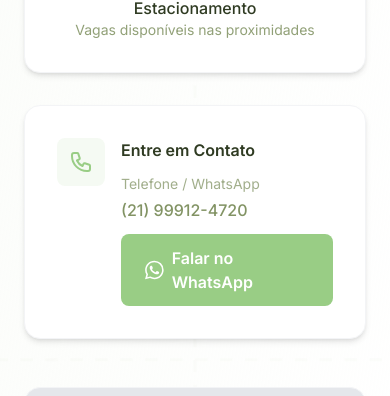
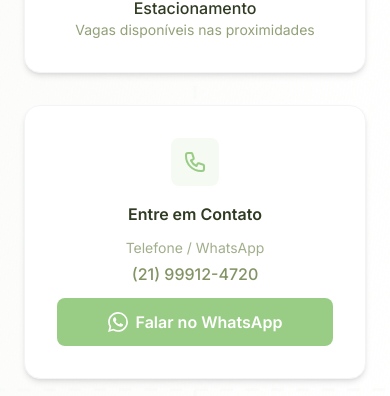
Before and after one commit to MattRib/abl-fisio, a Next.js app: page / in a window 390 px wide. Shown: the part 8376-8772 px from the top of the page. Built offline with nearby package versions, Linux system fonts and the light colour scheme; grey boxes are pictures that could not be loaded.

Commit message:
feat: enhance contact section layout for improved responsiveness and alignment

```diff
--- a/components/sections/Location.tsx
+++ b/components/sections/Location.tsx
@@ -326,7 +326,7 @@
 
               {/* Contato */}
               <div className="bg-white p-8 rounded-2xl shadow-md border border-gray-100">
-                <div className="flex items-start space-x-4">
+                <div className="flex flex-col lg:flex-row items-center lg:items-start text-center lg:text-left space-y-4 lg:space-y-0 lg:space-x-4">
                   <div className="flex-shrink-0 w-12 h-12 bg-primary/10 rounded-lg flex items-center justify-center">
                     <svg
                       className="w-6 h-6 text-primary"
@@ -342,7 +342,7 @@
                       />
                     </svg>
                   </div>
-                  <div className="flex-grow">
+                  <div className="flex-grow w-full">
                     <h3 className="font-semibold text-darker mb-3">
                       Entre em Contato
                     </h3>
```
